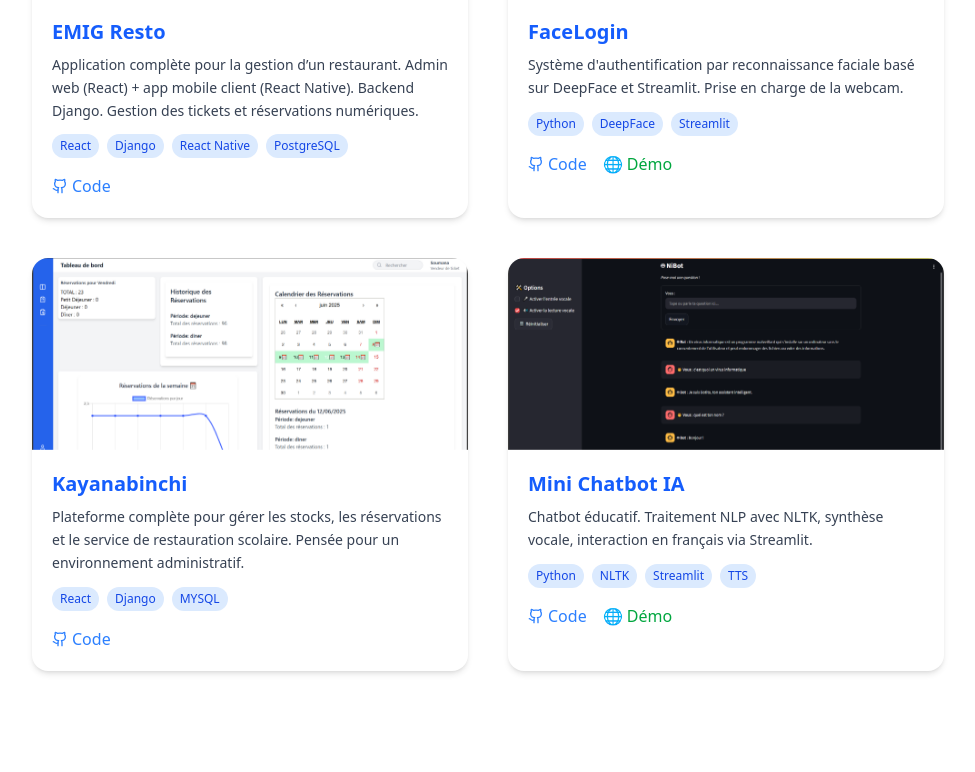
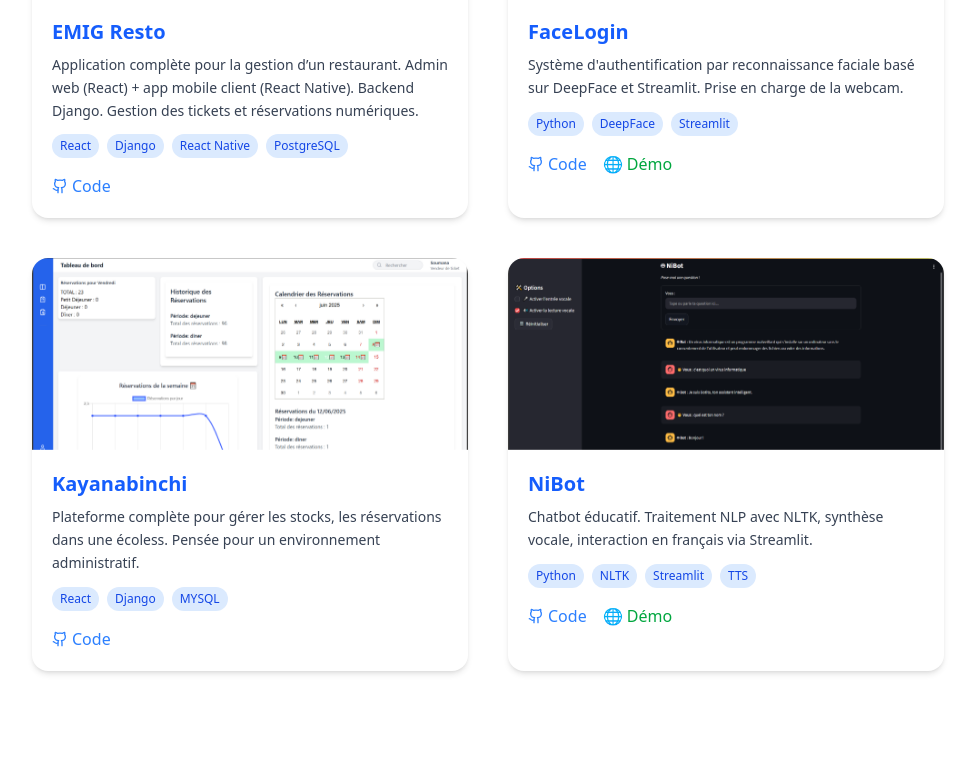
Before and after one commit to Ismail0u/portfolio, a React (Vite) app in the folder portfolio/: page / in a window 1280 px wide. Shown: the part 2316-3088 px from the top of the page, without its empty margins (152-1127 px from the left). Built offline with nearby package versions, Linux system fonts and the light colour scheme.

Commit message:
version stable avec ajustement hero et abouts 1

```diff
--- a/portfolio/package.json
+++ b/portfolio/package.json
@@ -17,6 +17,7 @@
     "react": "^19.1.0",
     "react-dom": "^19.1.0",
     "react-icons": "^5.5.0",
+    "react-parallax-tilt": "^1.7.301",
     "react-router-dom": "^7.7.0",
     "swiper": "^11.2.10",
     "tailwindcss": "^4.1.11"
--- a/portfolio/src/components/Projects.jsx
+++ b/portfolio/src/components/Projects.jsx
@@ -29,14 +29,14 @@ const projects = [
   {
     title: 'Kayanabinchi',
     description:
-      "Plateforme complète pour gérer les stocks, les réservations et le service de restauration scolaire. Pensée pour un environnement administratif.",
+      "Plateforme complète pour gérer les stocks, les réservations dans une écoless. Pensée pour un environnement administratif.",
     images: [abinchi],
     github: 'https://github.com/Ismail0u/projet_industrielEMIG',
     demo: '',
     tech: ['React', 'Django', 'MYSQL'],
   },
   {
-    title: 'Mini Chatbot IA',
+    title: 'NiBot',
     description:
       "Chatbot éducatif. Traitement NLP avec NLTK, synthèse vocale, interaction en français via Streamlit.",
     images: [NIBOT],
--- a/portfolio/src/components/ProjetCard.jsx
+++ b/portfolio/src/components/ProjetCard.jsx
@@ -1,5 +1,6 @@
 import React, { useState } from 'react';
-import ImageModal from './ImageModal'; // 💡 à créer
+import Tilt from 'react-parallax-tilt';
+import ImageModal from './ImageModal';
 import { Swiper, SwiperSlide } from 'swiper/react';
 import 'swiper/css';
 import { motion } from 'framer-motion';
@@ -20,6 +21,13 @@ export default function ProjectCard({ title, description, images = [], github, d
       whileHover={{ scale: 1.02 }}
       transition={{ type: 'spring', stiffness: 300 }}
     >
+      <Tilt
+        tiltMaxAngleX={10}
+        tiltMaxAngleY={10}
+        glareEnable={true}
+        glareMaxOpacity={0.2}
+        className="tilt-container"
+      >
         {images.length > 0 && (
           <Swiper slidesPerView={1} spaceBetween={0} className="h-48">
             {images.map((img, idx) => (
@@ -34,12 +42,12 @@ export default function ProjectCard({ title, description, images = [], github, d
             ))}
           </Swiper>
         )}
+      </Tilt>
 
       <div className="p-5">
         <h3 className="text-xl font-semibold text-blue-600 dark:text-blue-400 mb-2">{title}</h3>
         <p className="text-gray-700 dark:text-gray-300 text-sm leading-relaxed">{description}</p>
 
-        {/* Tags */}
         {tech.length > 0 && (
           <div className="mt-3 flex flex-wrap gap-2">
             {tech.map((tag, i) => (
@@ -53,7 +61,6 @@ export default function ProjectCard({ title, description, images = [], github, d
           </div>
         )}
 
-        {/* Links */}
         <div className="flex items-center mt-4 space-x-4">
           {github && (
             <a
@@ -79,7 +86,6 @@ export default function ProjectCard({ title, description, images = [], github, d
         </div>
       </div>
 
-      {/* Modal affichée si une image est cliquée */}
       <ImageModal isOpen={modalOpen} onClose={() => setModalOpen(false)} image={modalImage} />
     </motion.div>
   );
```
Also changed, not shown: 1 other file (tests, documents, lock files or other folders). Lines whose indentation alone changed are shown as unchanged.
